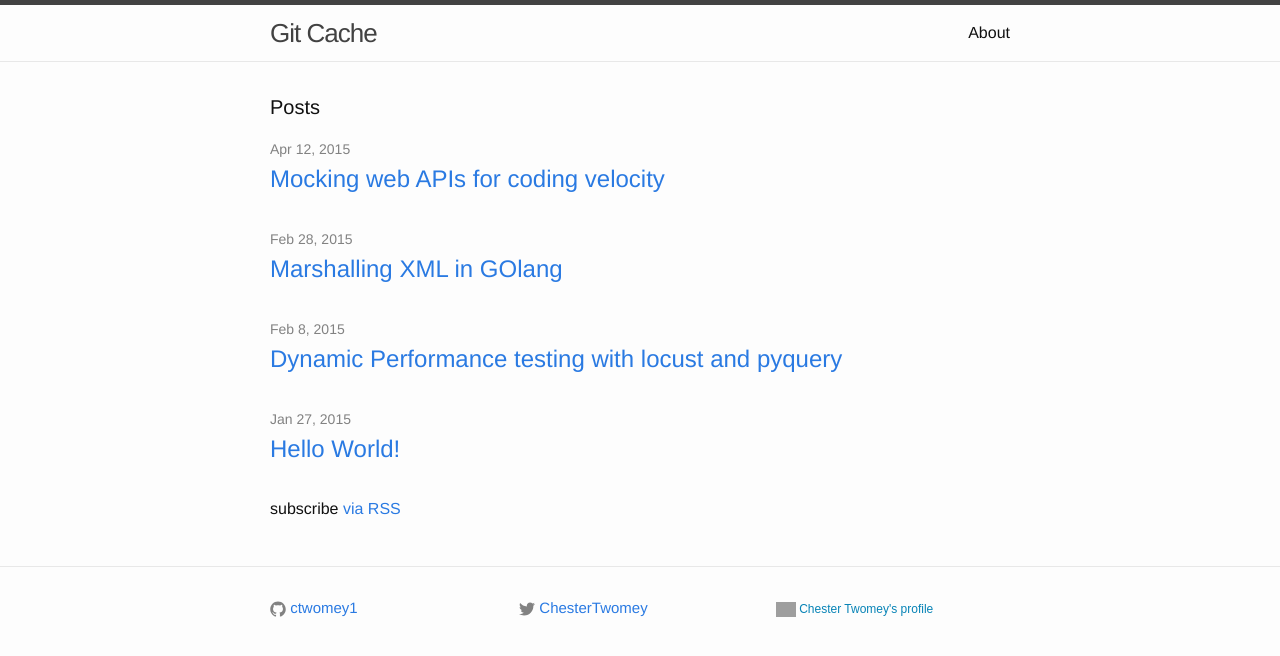
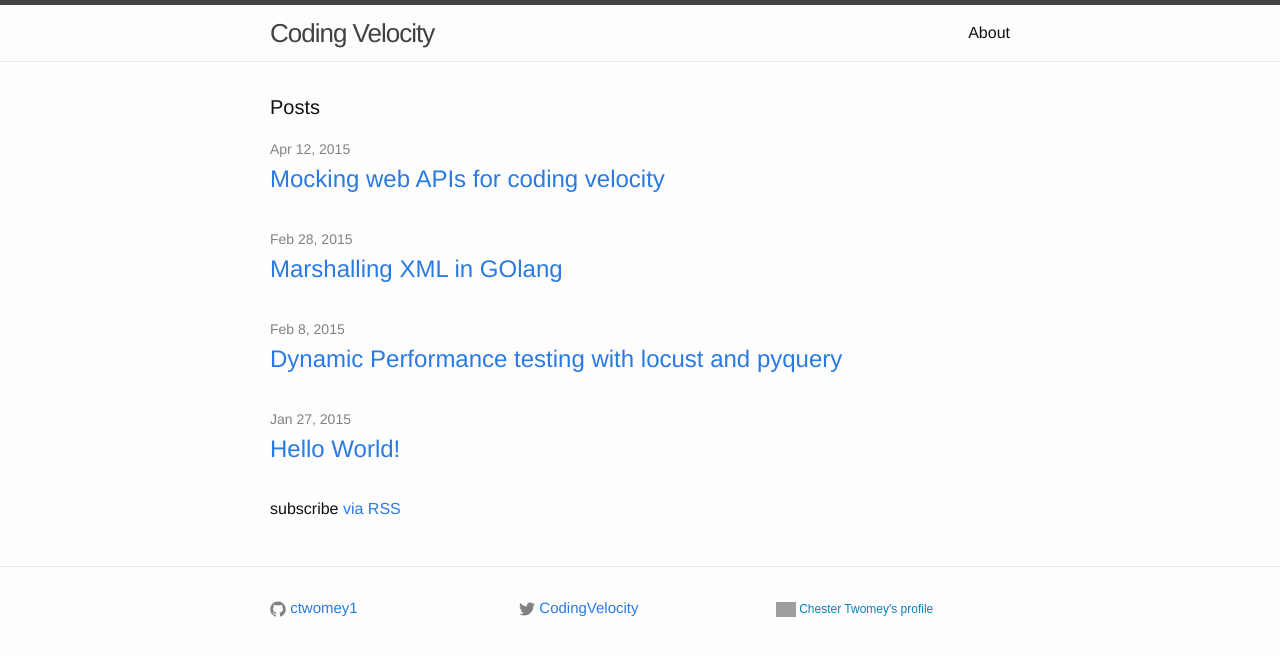
Before and after one commit to catwomey/catwomey.github.io, a Jekyll site: the page built from index.html, in a window 1280 px wide. Shown: the top 656 px of the page. Built offline with Jekyll 4.4.1, drawn with Linux system fonts in a browser that asks for light colours; Markdown is read by kramdown in place of the engine named in the settings; grey boxes are pictures that could not be loaded.

Commit message:
Update _config.yml
update title

```diff
--- a/_config.yml
+++ b/_config.yml
@@ -1,8 +1,8 @@
 # Site settings
-title: Git Cache
+title: Coding Velocity
 email: chester.twomey@gmail.com
-description: Code for Cache!
-twitter_username: ChesterTwomey
+description: Coding at the velocity of awesome
+twitter_username: CodingVelocity
 github_username:  ctwomey1
 
 # Build settings
```
